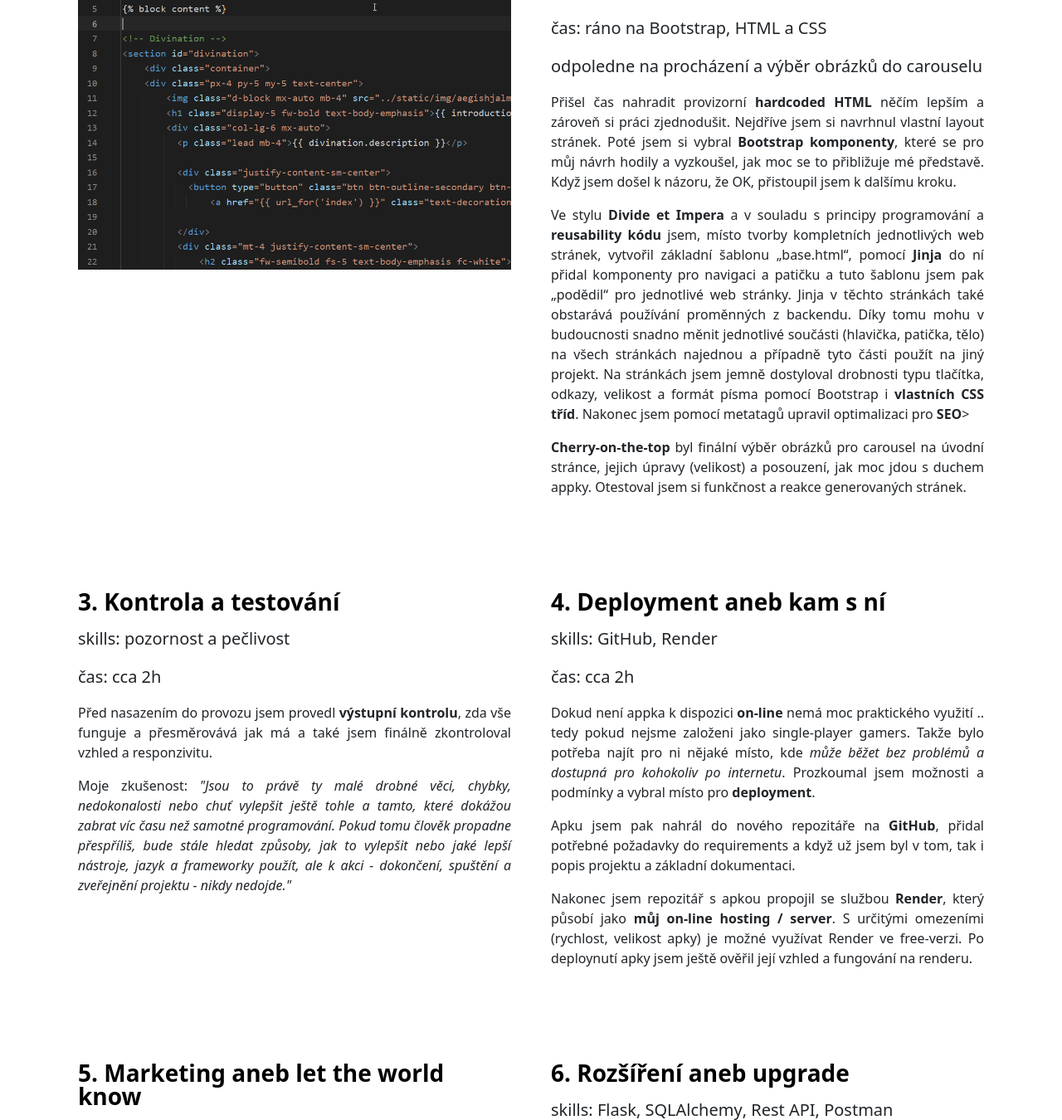
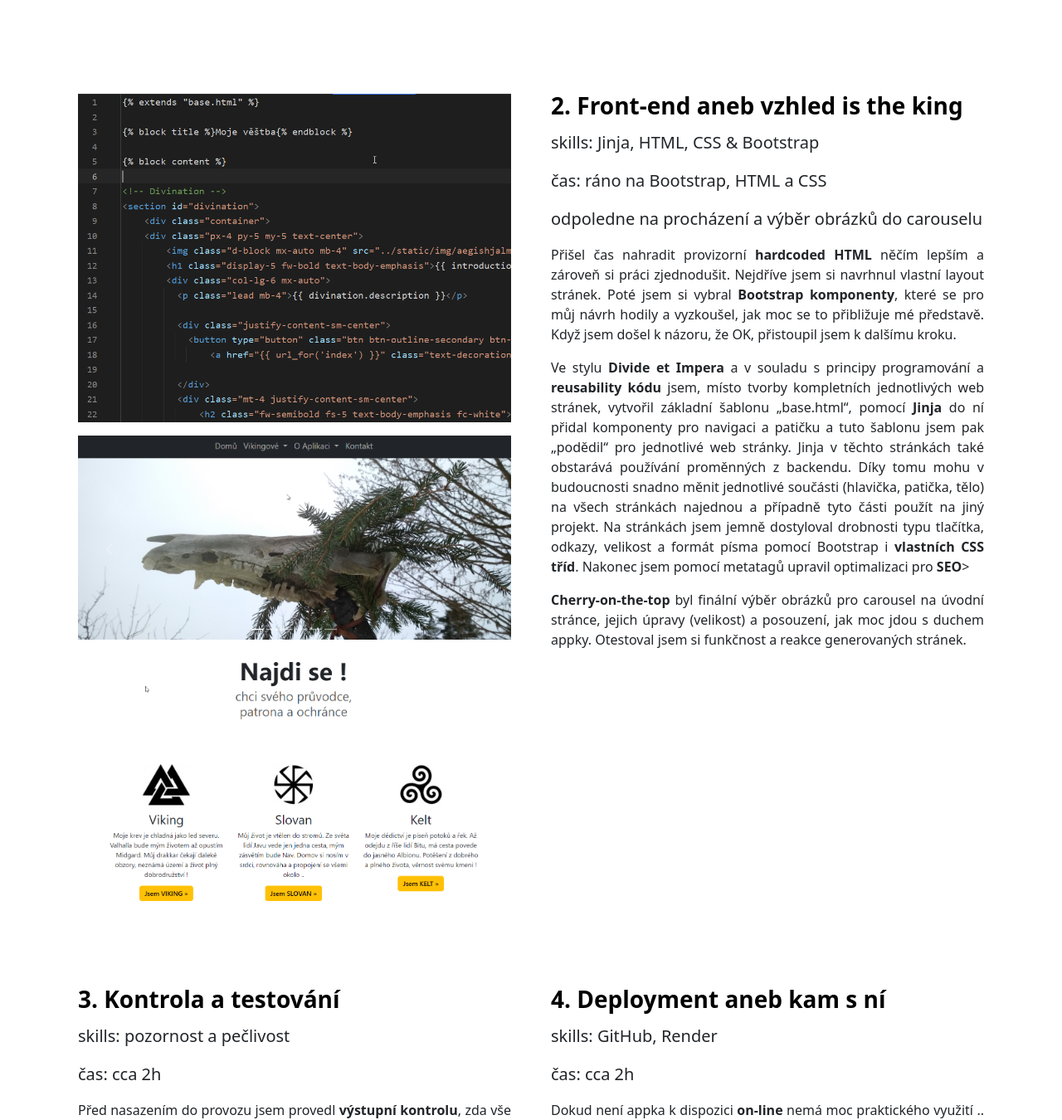
Before and after one commit to Bran-Mak-Morn/Pagan_Divination, a Flask app: page /web-app-development in a window 1280 px wide. Shown: the part 1352-2702 px from the top of the page at 83% size. Run offline with Flask 3, Linux system fonts and the light colour scheme; some libraries are stand-ins or nearby versions.

Commit message:
Add files via upload
An update of a template / article with two pics as an extension

```diff
--- a/templates/web-app-development.html
+++ b/templates/web-app-development.html
@@ -41,7 +41,8 @@
 
             <div class="row flex-lg-row-reverse align-items-start g-5 py-5">
               <div class="col-10 col-sm-8 col-lg-6">
-                <img src="static/img/backend.png" class="d-block mx-lg-auto img-fluid" alt="Back-end programování webové aplikace - Python, Flask" width="700" height="500" loading="lazy">
+                <img src="static/img/backend.png" class="d-block mx-lg-auto img-fluid mb-3" alt="Back-end programování webové aplikace - Python, Flask" width="700" height="500" loading="lazy">
+                <img src="static/img/backend2.png" class="d-block mx-lg-auto img-fluid" alt="Back-end programování webové aplikace vývoj - Python, Flask" width="700" height="500" loading="lazy">
               </div>
 
                 <div class="col-lg-6">
@@ -52,6 +53,7 @@
                     <p>Následovalo vlastní naprogramování, v tomto případě to znamenalo <span class="bold">kombinaci Python a frameworku Flask</span>. Jednotlivé webové stránky jsem v tuto chvíli řešil pouze natvrdo napsaným HTML kódem, který fungoval primárně jako ověření správného propojení mezi stránkami. Do rout pro jednotlivé stránky jsem přidal parametry a pomocí Jinja jsem je znázornil ve výsledném HTML. Přidal jsem tlačítka a odkazy a ověřil správné fungování.</p>
                     <p>Obsah, tedy generování konkrétního boha / bohyně ze tří náboženství (Vikingové, Slovani a Kelti), probíhá pomocí pythonní funkce z <span class="bold">modulu random</span>. Data pro jednotlivé bohy (jména, popis) jsou výsledkem mé práce a zájmu o raný středověk. Nyní se mi to hodilo a nemusel jsem využívat nic cizího. Využil jsem <span class="bold">OOP</span> a navrhnul jsem si třídu „God“, kde jsem postupně vytvořil <span class="bold">instance jednotlivých božstev</span> a rozdělil je do tří skupin. Přidal jsem hlavní rys aplikace, kdy při výběru konkrétního náboženství dojde k náhodnému výběru jednoho z jejich bohů a výsledek se zobrazí na nové stránce, která je <span class="bold">dynamicky generovaná</span>. Otestoval jsem, že to funguje tak, jak chci.
                         V dalším kroku bude potřeba pořešit vizuál a frontend.</p>
+                    <p>Vpravo je vidět srovnání backend části aplikace na počátku oproti aktuálnímu stavu. Flask je framework, který roste s <span class="bold">komplexitou aplikace</span>. Zde stojí za pozornost množství modulů a závislostí, jež si aplikace při svém růstu vyžádala a také postupná rozdělení "monolitické" aplikace na jednotlivé moduly. Navzdory tomu to stále není konec, jak je vidět z mých úkolů "TODO" v plánech do budoucna :) </p>
 
                 </div>
 
@@ -60,7 +62,9 @@
 
             <div class="row flex-lg-row align-items-start g-5 py-5">
                 <div class="col-10 col-sm-8 col-lg-6">
-                  <img src="static/img/frontend.png" class="d-block mx-lg-auto img-fluid" alt="Front-end web aplikace - Bootstrap, Jinja" width="700" height="500" loading="lazy">
+                  <img src="static/img/frontend.png" class="d-block mx-lg-auto img-fluid mb-3" alt="Front-end web aplikace - Bootstrap, Jinja" width="700" height="500" loading="lazy">
+                  <img src="static/img/app.png" class="d-block mx-lg-auto img-fluid mb-3" alt="Vzhled web aplikace - úvodní obrázek s lebkou kace" width="700" loading="lazy">
+                  <img src="static/img/app-sections.png" class="d-block mx-lg-auto img-fluid" alt="Vzhled web aplikace - volba mezi kořeny Vikingů, Keltů a Slovanů" width="700" loading="lazy">
                 </div>
 
                   <div class="col-lg-6">
```
